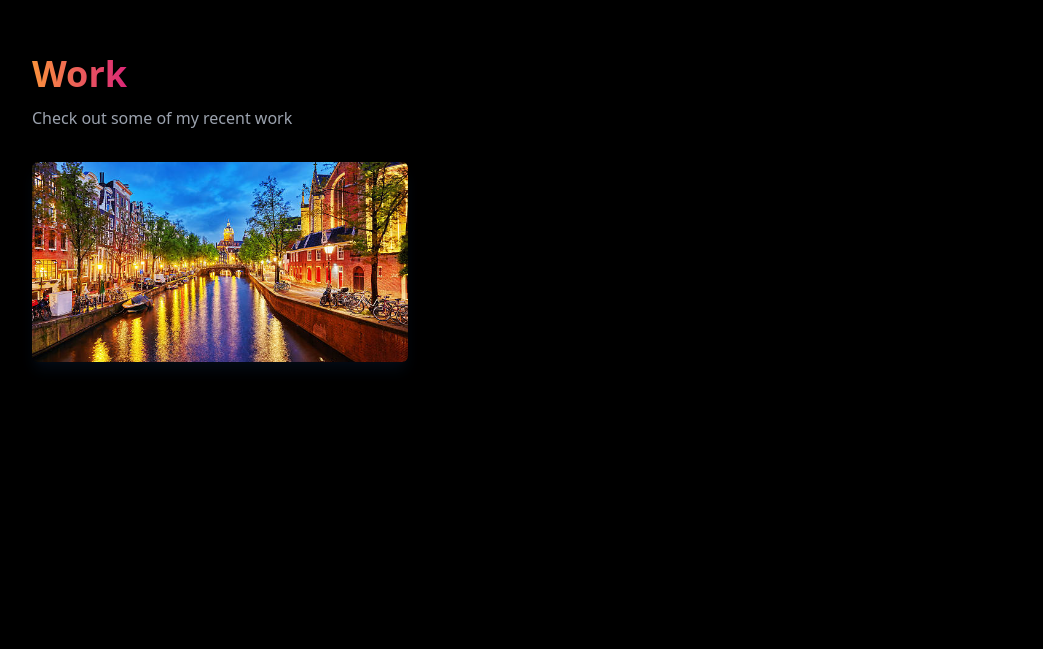
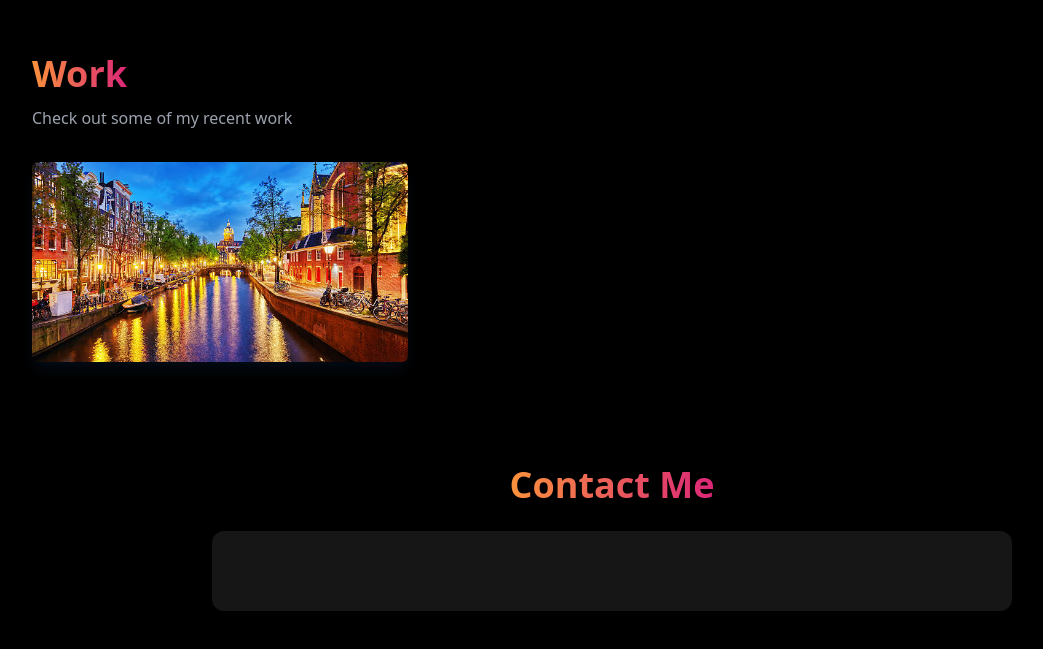
Before and after one commit to sean-p123/SeansPortfolioApp, a React (Vite) app: page / in a window 1280 px wide. Shown: the part 2584-3233 px from the top of the page, without its empty margins (28-1071 px from the left). Before the commit the page ends 2966 px from the top, so only its background shows below. Built offline with nearby package versions, Linux system fonts and the light colour scheme.

Commit message:
Added component - Contact

```diff
--- a/src/App.tsx
+++ b/src/App.tsx
@@ -1,5 +1,6 @@
 
 import About from './components/About.js';
+import Contact from './components/Contact.js';
 import { Navbar } from './components/Navbar.js';
 import SeanHero from './components/SeanHero.js';
 import Skills from './components/Skills.js';
@@ -12,6 +13,7 @@ function App() {
     <Skills/>
     <About/>
     <Work/>
+    <Contact/>
     </div>
   );
 }
--- /dev/null
+++ b/src/components/Contact.tsx
@@ -0,0 +1,19 @@
+import React from 'react'
+
+const Contact = () => {
+  return (
+    <div className='max-w-[1200px] mx-auto bg-black sm:py-20 p-5' id='contact'>
+        <div className='text-center'>
+            <h2 className='text-4xl font-bold leading-tight primary-color'>Contact Me</h2>
+        </div>
+
+        <div className='max-w-[800px] mx-auto'>
+            <div className='mt-6 bg-[#161616] rounded-xl'>
+                <div className='p-10'></div>
+            </div>
+        </div>
+    </div>
+  )
+}
+
+export default Contact
```
